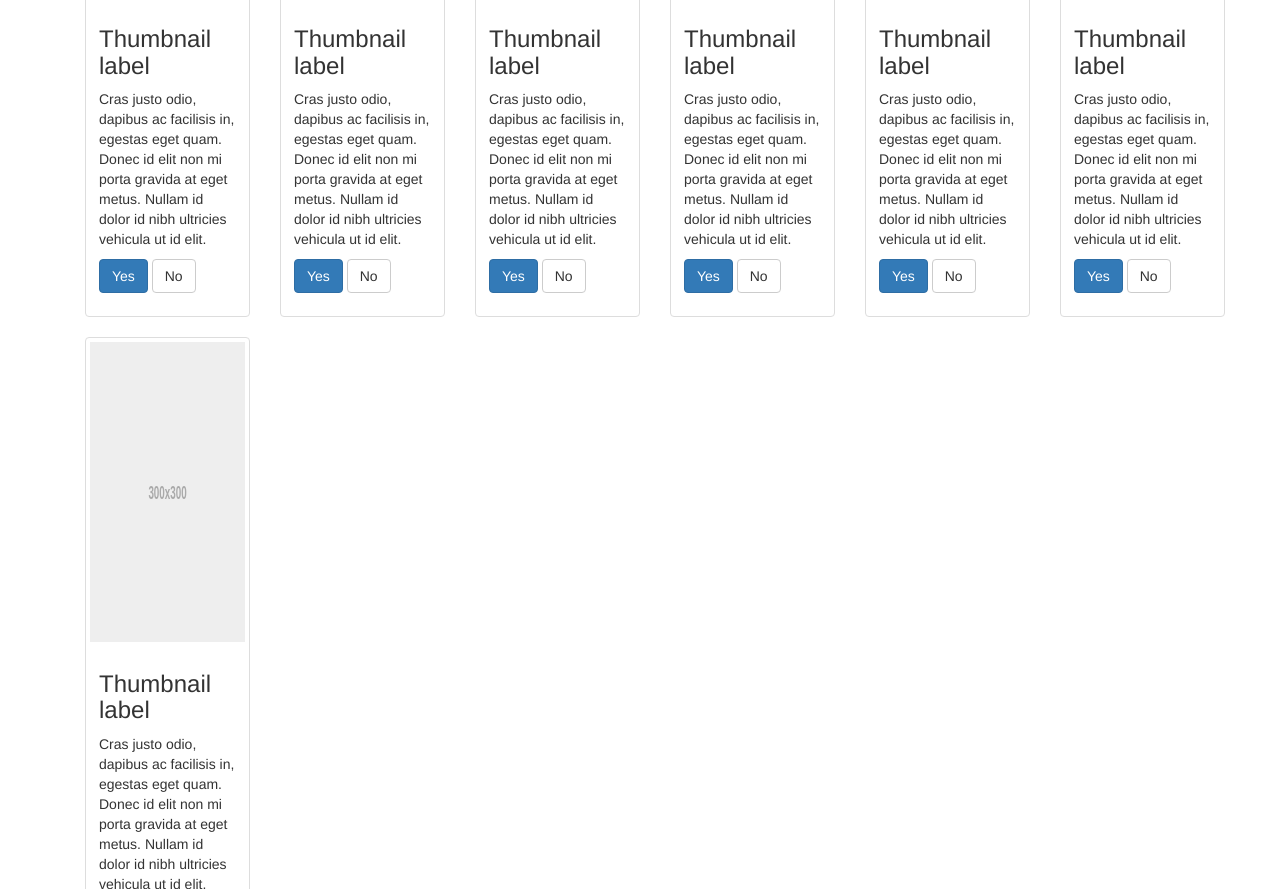
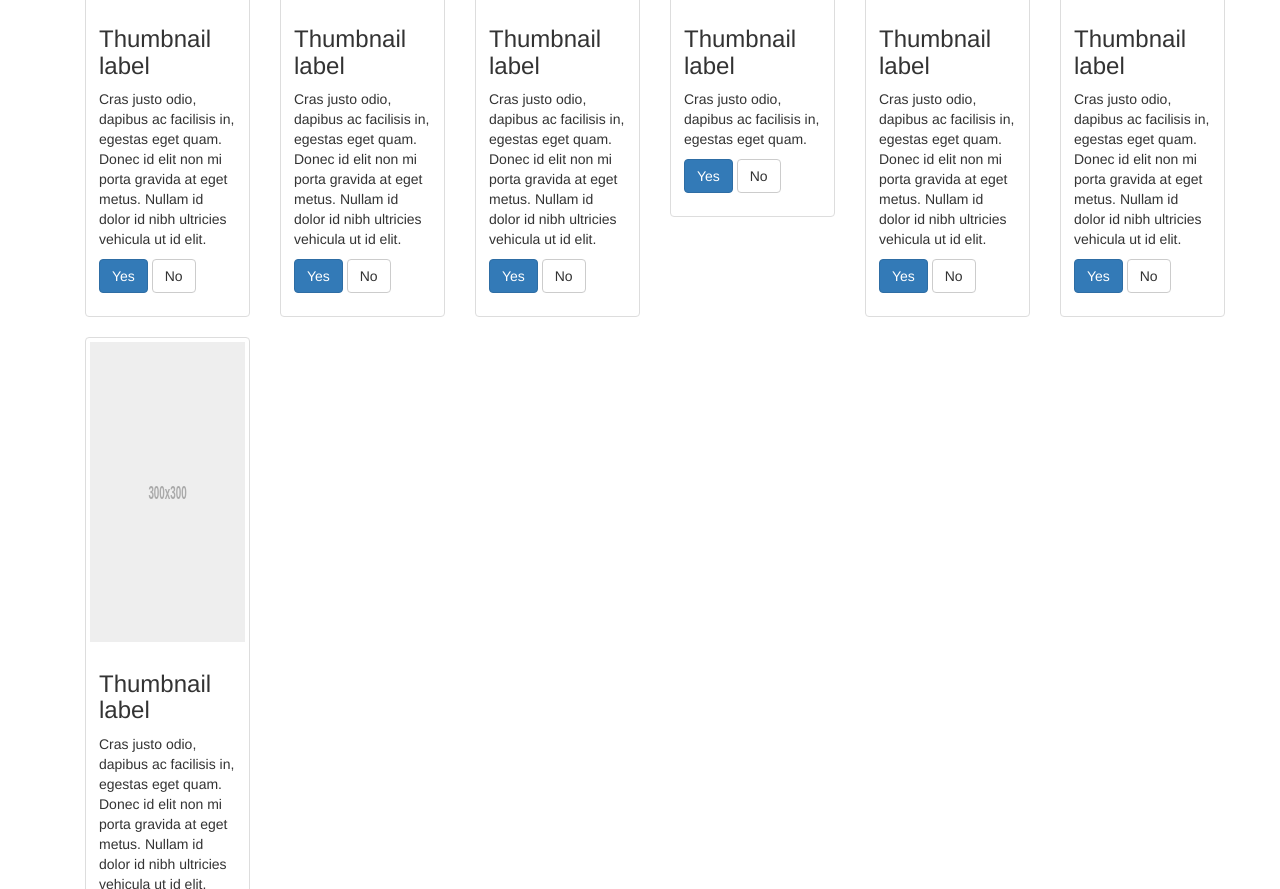
Before and after one commit to alexanderkononenko/playbootstrap, a plain HTML site: page index.html in a window 1280 px wide. Shown: the part 951-1840 px from the top of the page. Drawn offline with nearby package versions, Linux system fonts and the light colour scheme.

Commit message:
some changes

```diff
--- a/index.html
+++ b/index.html
@@ -153,7 +153,7 @@
                         <img data-src="js/library/holder.js/300x300" alt="image">
                         <div class="caption">
                             <h3>Thumbnail label</h3>
-                            <p>Cras justo odio, dapibus ac facilisis in, egestas eget quam. Donec id elit non mi porta gravida at eget metus. Nullam id dolor id nibh ultricies vehicula ut id elit.</p>
+                            <p>Cras justo odio, dapibus ac facilisis in, egestas eget quam. </p>
                             <p><a href="#" class="btn btn-primary" role="button">Yes</a> <a href="#" class="btn btn-default" role="button">No</a></p>
                         </div>
                     </div>
```
